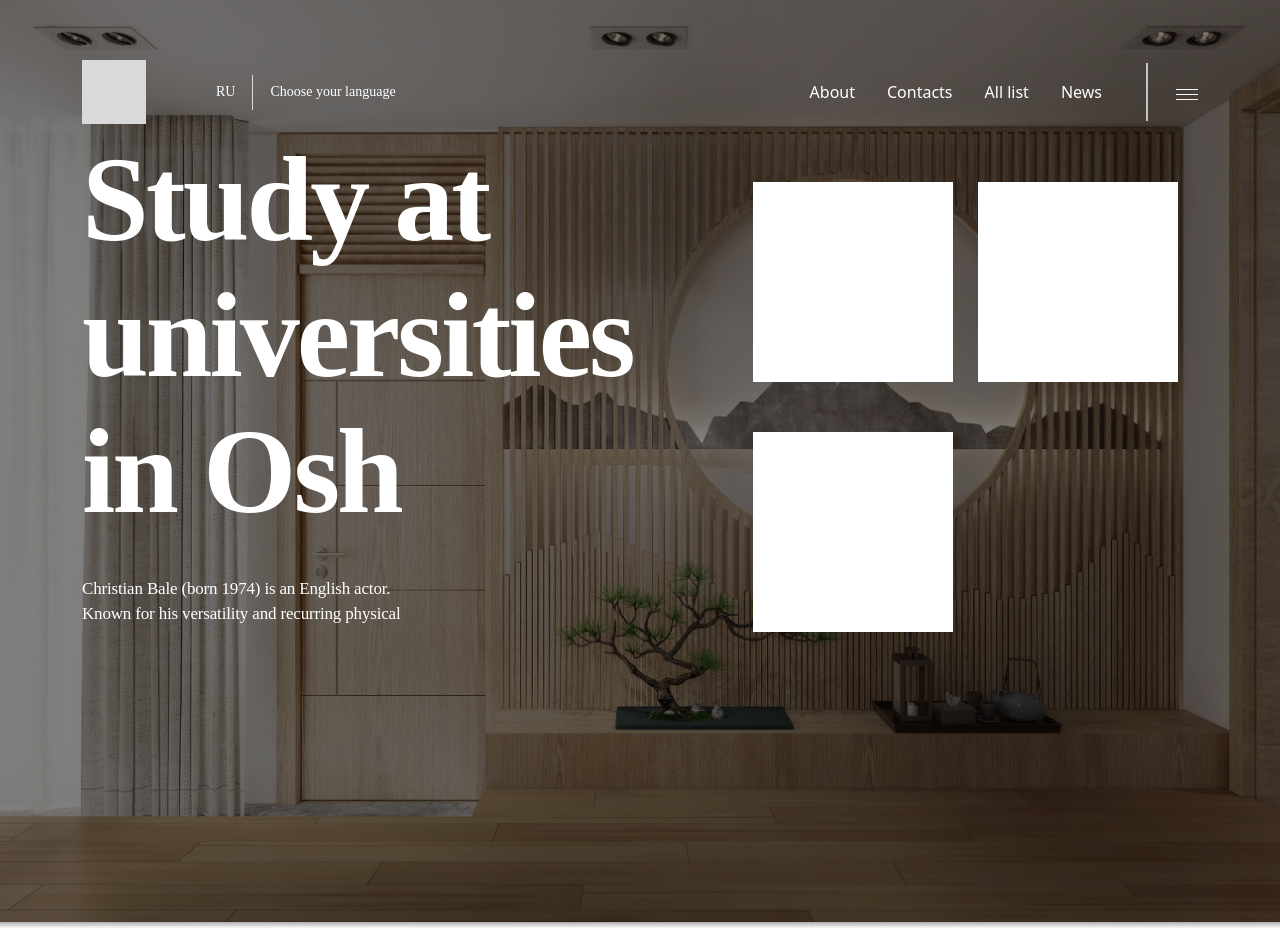
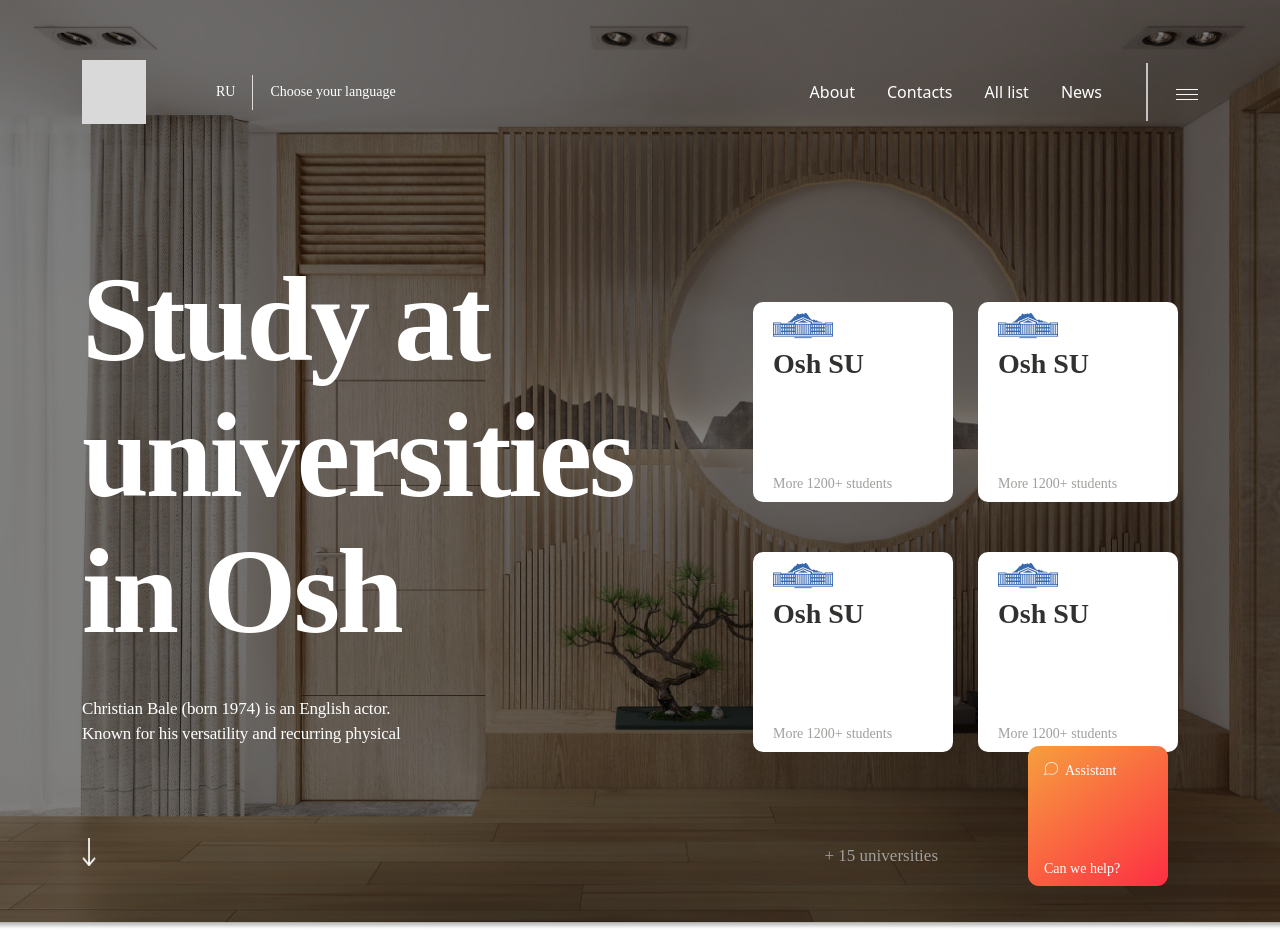
Before and after one commit to Iskender-crypto/front-end-studyInOsh, a Vue app: page / in a window 1280 px wide. Built offline with nearby package versions, Linux system fonts and the light colour scheme.

Commit message:
header was ended

```diff
--- a/src/pages/home.vue
+++ b/src/pages/home.vue
@@ -1,10 +1,13 @@
 <template>
   <header class="header_banner">
     <div class="header container">
+      <!-- ======================== Header Nav =============================== -->
       <div class="header__Nav">
         <Nav></Nav>
       </div>
 
+      <div class="header__past">
+        <!-- ======================== Header Center =============================== -->
         <div class="header__center">
           <div class="center__left">
             <h1 class="h1">Study at universities in Osh</h1>
@@ -18,15 +21,86 @@
           <div class="center__right">
             <div class="right__row">
               <div class="right__col">
-              <div class="right__block"></div>
+                <div class="right__block">
+                  <div class="inblock">
+                    <div class="top__inblock">
+                      <img src="../assets/img/Sulaiman_oshmu.png" alt="" />
+
+                      <h4 class="h4">Osh SU</h4>
+                    </div>
+
+                    <p class="bottom__inblock">More 1200+ students</p>
+                  </div>
+                </div>
               </div>
 
               <div class="right__col">
-              <div class="right__block"></div>
+                <div class="right__block">
+                  <div class="inblock">
+                    <div class="top__inblock">
+                      <img src="../assets/img/Sulaiman_oshmu.png" alt="" />
+
+                      <h4 class="h4">Osh SU</h4>
+                    </div>
+
+                    <p class="bottom__inblock">More 1200+ students</p>
+                  </div>
+                </div>
               </div>
 
               <div class="right__col">
-              <div class="right__block"></div>
+                <div class="right__block">
+                  <div class="inblock">
+                    <div class="top__inblock">
+                      <img src="../assets/img/Sulaiman_oshmu.png" alt="" />
+
+                      <h4 class="h4">Osh SU</h4>
+                    </div>
+
+                    <p class="bottom__inblock">More 1200+ students</p>
+                  </div>
+                </div>
+              </div>
+
+              <div class="right__col">
+                <div class="right__block">
+                  <div class="inblock">
+                    <div class="top__inblock">
+                      <img src="../assets/img/Sulaiman_oshmu.png" alt="" />
+
+                      <h4 class="h4">Osh SU</h4>
+                    </div>
+
+                    <p class="bottom__inblock">More 1200+ students</p>
+                  </div>
+                </div>
+              </div>
+            </div>
+          </div>
+        </div>
+
+        <!-- ======================== Header Footer =============================== -->
+        <div class="header__footer">
+          <img
+            class="down__vector"
+            src="../assets/img/down-vector.png"
+            alt=""
+          />
+
+          <div class="footer__right">
+            <p class="footer__p">+ 15 universities</p>
+
+            <div class="footer__block">
+              <div class="footer__block__top">
+                <img
+                  class="assistant"
+                  src="../assets/img/Assistant.png"
+                  alt=""
+                />
+                <p class="assistant__p">Assistant</p>
+              </div>
+
+              <div class="footer__block__bottom">Can we help?</div>
             </div>
           </div>
         </div>
@@ -44,6 +118,10 @@ import Nav from "../layouts/component/nav.vue";
   background-size: cover;
   background-repeat: no-repeat;
   height: 930px;
+}
+
+.header__past {
+  margin-top: 120px;
 }
 
 .center__left {
@@ -97,6 +175,110 @@ import Nav from "../layouts/component/nav.vue";
 .right__block {
   width: 200px;
   height: 200px;
+  border-radius: 10px;
   background-color: #fff;
+  padding: 10px 0px 0px 20px;
+}
+
+.inblock {
+  display: flex;
+  flex-direction: column;
+  justify-content: space-between;
+  width: 180px;
+  height: 180px;
+}
+
+.h4 {
+  font-family: "Gilroy";
+  font-style: normal;
+  font-weight: 600;
+  font-size: 28px;
+  line-height: 34px;
+
+  color: #323130;
+
+  margin-top: 8px;
+}
+
+.bottom__inblock {
+  font-family: "Gilroy";
+  font-style: normal;
+  font-weight: 500;
+  font-size: 14px;
+  line-height: 16px;
+
+  color: #a19f9d;
+}
+
+.header__footer {
+  display: flex;
+  justify-content: space-between;
+  align-items: flex-end;
+  padding-right: 30px;
+}
+
+.down__vector {
+  width: 14px;
+  height: 28px;
+  margin-bottom: 20px;
+}
+
+.footer__right {
+  display: flex;
+  align-items: flex-end;
+}
+
+.footer__p {
+  font-family: "Gilroy";
+  font-style: normal;
+  font-weight: 500;
+  font-size: 17px;
+  line-height: 20px;
+  margin-right: 90px;
+  margin-bottom: 20px;
+  color: #a19f9d;
+}
+
+.footer__block {
+  width: 140px;
+  height: 140px;
+
+  display: flex;
+  flex-direction: column;
+  justify-content: space-between;
+  padding: 16px 0px 9px 16px;
+
+  background: linear-gradient(143.3deg, #f5b23d -16.85%, #ff0b44 131.1%);
+  border-radius: 11px;
+}
+
+.footer__block__top {
+  display: flex;
+}
+
+.assistant {
+  width: 14px;
+  height: 13px;
+  margin-right: 7px;
+}
+
+.assistant__p {
+  font-family: "Gilroy";
+  font-style: normal;
+  font-weight: 400;
+  font-size: 14px;
+  line-height: 17px;
+
+  color: #ffffff;
+}
+
+.footer__block {
+  font-family: "Gilroy";
+  font-style: normal;
+  font-weight: 400;
+  font-size: 14px;
+  line-height: 17px;
+
+  color: #ffffff;
 }
 </style>
```
Lines whose indentation alone changed are shown as unchanged.
